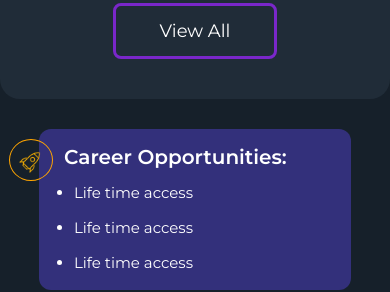
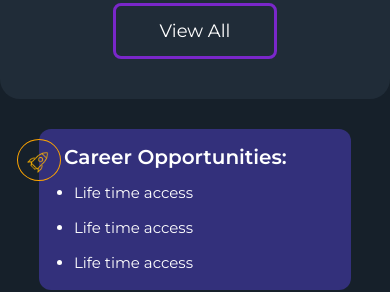
Before and after one commit to SANDLINI/assignment, a React (Vite) app: page / in a window 390 px wide. Shown: the part 1501-1793 px from the top of the page. Built offline with nearby package versions, Linux system fonts and the light colour scheme.

Commit message:
media query addded for lower section

```diff
--- a/src/components/LowerSection/LowerSection.jsx
+++ b/src/components/LowerSection/LowerSection.jsx
@@ -70,7 +70,7 @@ const LowerSection = () => {
 
       <div className={styles.feature_Box}>
         <div className={styles.box_1}>
-          <span className={styles.image1}>
+          <span className={styles.image2}>
             <img src={image1} alt="Image" className={styles.image} />
           </span>
           <h3 className={styles.feature_heading1}>Career Opportunities:</h3>
@@ -104,7 +104,7 @@ const LowerSection = () => {
         </div>
         <div className={styles.price_container}>
           <div className={styles.price_box}>
-            <div className={styles.price}>₹1000</div>
+            <div className={styles.price}>₹ 1000</div>
             <div>
               <span className={styles.cross}>2000</span> 50% off
             </div>
--- a/src/components/LowerSection/LowerSection.module.css
+++ b/src/components/LowerSection/LowerSection.module.css
@@ -105,6 +105,12 @@ li {
   position: relative;
   top: 10px;
   left: -35px;
+}
+
+.image2 {
+  position: relative;
+  top: 10px;
+  left: -28px;
 }
 
 .feature_heading1 {
@@ -258,6 +264,10 @@ li {
     left: -30px;
   }
 
+  .image2 {
+    left: -22px;
+  }
+
   ul {
     padding-bottom: 10px;
     padding-left: 35px;
@@ -279,7 +289,7 @@ li {
   }
 }
 
-@media screen and (min-width : 550px) and (max-width: 869px) {
+@media screen and (min-width: 550px) and (max-width: 869px) {
   .buyNowBtn {
     width: 250px;
   }
@@ -291,7 +301,6 @@ li {
   }
 }
 
-
 @media screen and (max-width: 399px) {
   .buyNowBtn {
     width: 130px;
```
